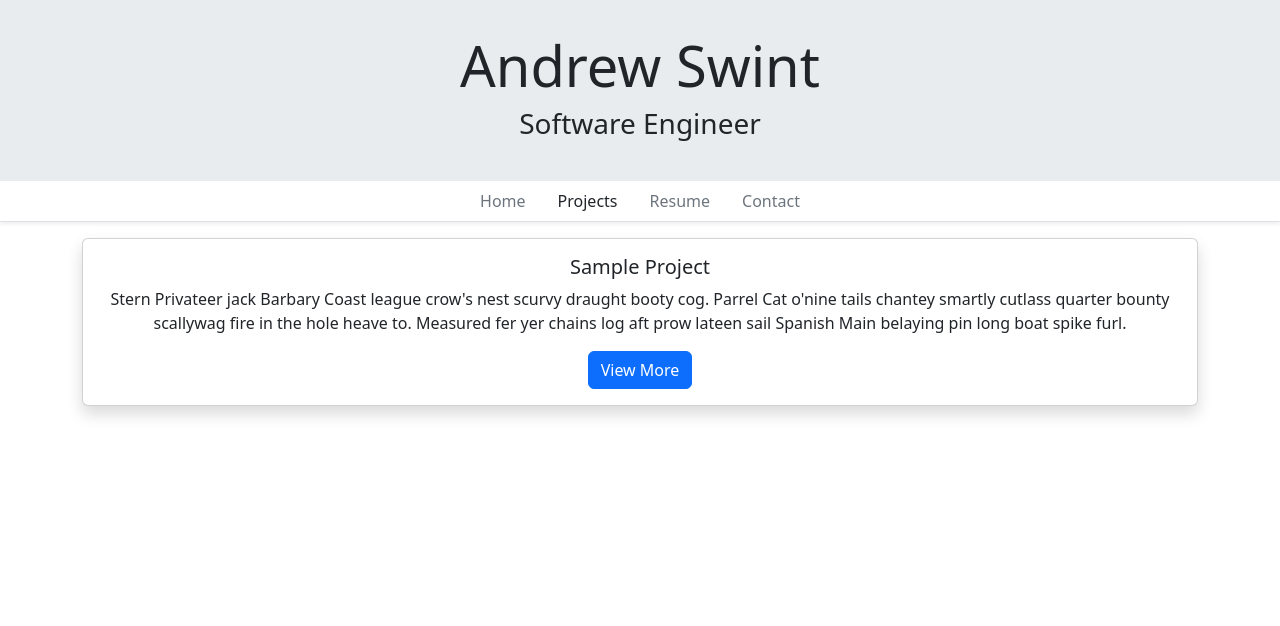
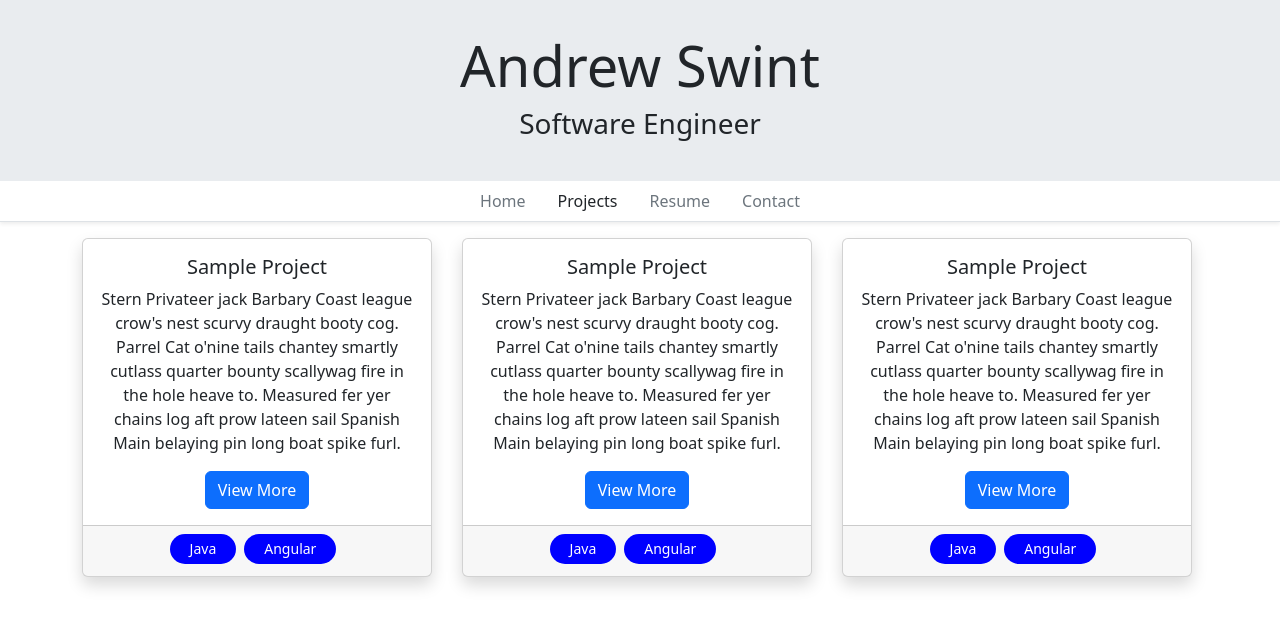
Before and after one commit to andrewswint/portfolioWebsite, an Angular app in the folder AngularPortfolioWebsite/: page /portfolio in a window 1280 px wide. Shown: the top 626 px of the page. Built offline with nearby package versions, Linux system fonts and the light colour scheme.

Commit message:
multi card setup

```diff
--- a/AngularPortfolioWebsite/src/app/portfolio/portfolio.component.html
+++ b/AngularPortfolioWebsite/src/app/portfolio/portfolio.component.html
@@ -1,3 +1,22 @@
 <div class="container">
-  <app-project-card></app-project-card>
+  <div class="row">
+    <div
+      class="col-lg-4 col-md-6 mb-4"
+      style="max-width: 380px; min-width: 380px"
+    >
+      <app-project-card></app-project-card>
+    </div>
+    <div
+      class="col-lg-4 col-md-6 mb-4"
+      style="max-width: 380px; min-width: 380px"
+    >
+      <app-project-card></app-project-card>
+    </div>
+    <div
+      class="col-lg-4 col-md-6 mb-4"
+      style="max-width: 380px; min-width: 380px"
+    >
+      <app-project-card></app-project-card>
+    </div>
+  </div>
 </div>
--- a/AngularPortfolioWebsite/src/app/project-card/project-card.component.css
+++ b/AngularPortfolioWebsite/src/app/project-card/project-card.component.css
@@ -0,0 +1,10 @@
+.tag {
+  padding: 0 20px;
+  height: 30px;
+  width: fit-content;
+  font-size: 14px;
+  line-height: 30px;
+  border-radius: 25px;
+  background-color: blue;
+  color: white;
+}
--- a/AngularPortfolioWebsite/src/app/project-card/project-card.component.html
+++ b/AngularPortfolioWebsite/src/app/project-card/project-card.component.html
@@ -1,4 +1,4 @@
-<div class="card shadow text-center">
+<div class="card shadow text-center" style="max-width: 350px; min-width: 350px">
   <div class="card-body">
     <h5 class="cart-title">Sample Project</h5>
     <p class="card-text">
@@ -9,4 +9,11 @@
     </p>
     <button class="btn btn-primary">View More</button>
   </div>
+
+  <div class="card-footer">
+    <div class="d-flex flex flex-wrap justify-content-center">
+      <div class="tag me-2 mb-1">Java</div>
+      <div class="tag me-2 mb-1">Angular</div>
+    </div>
+  </div>
 </div>
```
